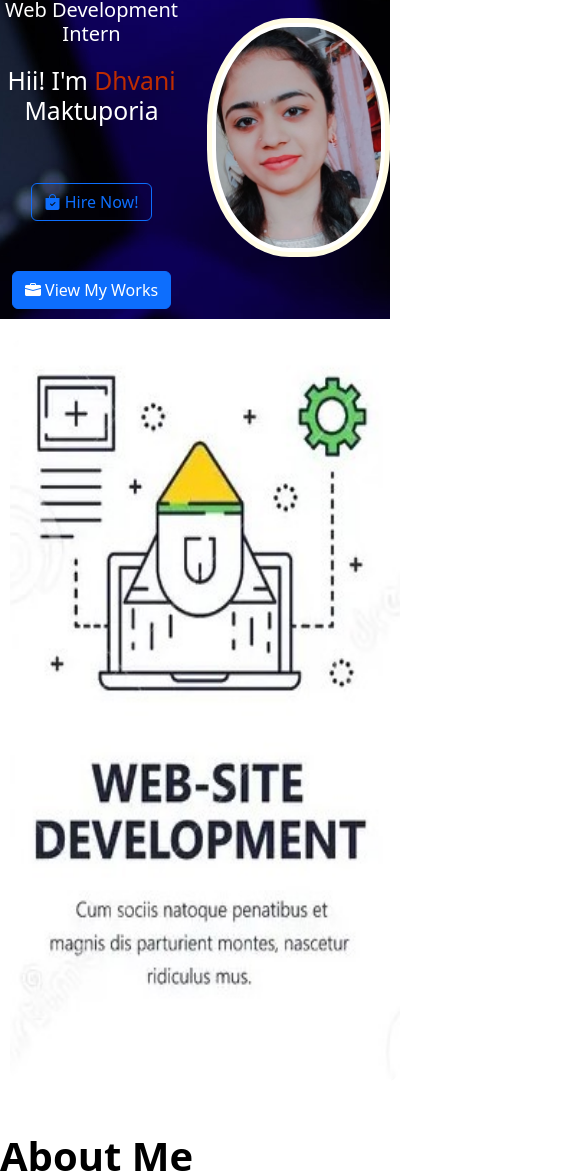
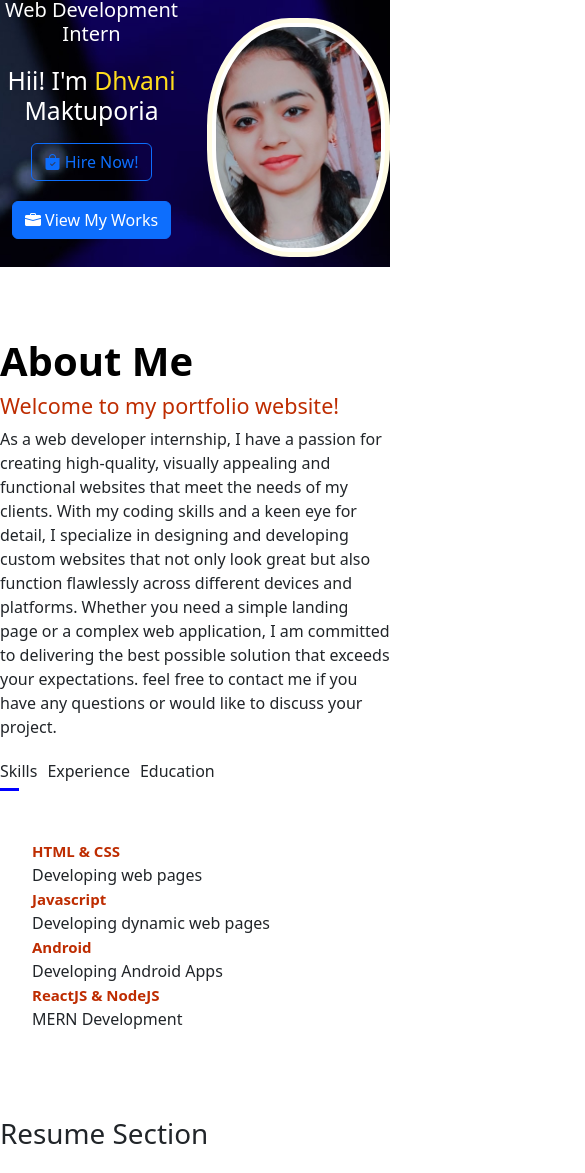
Before and after one commit to Dhvani365/Portfolio_Website, a plain HTML site: page index.html in a window 390 px wide. Shown: the part 129-1302 px from the top of the page, 585 px wide, since content can reach past the window. Drawn offline with nearby package versions, Linux system fonts and the light colour scheme.

Commit message:
Made Website Responsive

```diff
--- a/index.html
+++ b/index.html
@@ -44,8 +44,8 @@
           <div class="col" style="padding-top: 60px;">
             <h5>Web Development Intern</h5>
             <h2>Hii! I'm <span>Dhvani</span> Maktuporia</h2>
-            <a href="#contact"><button class="btn btn-outline-primary" style="margin-top: 50px;" type="submit"><i class="bi bi-bag-check-fill"></i> Hire Now! </button></a>
-            <a href="#portfolio"><button class="btn btn-primary" style="margin-top: 50px;" type="submit"><i class="bi bi-briefcase-fill"></i></i> View My Works </button></a>
+            <a href="#contact"><button class="btn btn-outline-primary bannerbtn" style="" type="submit"><i class="bi bi-bag-check-fill"></i> Hire Now! </button></a>
+            <a href="#portfolio"><button class="btn btn-primary bannerbtn" style="" type="submit"><i class="bi bi-briefcase-fill"></i></i> View My Works </button></a>
         </div>
           <div class="col">
             <img src="Img1.jpg" class="img-thumbnail img-style" alt="">
@@ -101,7 +101,7 @@
 
       <div class="containe2" id="resumesec" style="margin-top: 20px;">
         <div class="row">
-            <h1 style="margin-left: 500px;">
+            <h1 class="resumeh1" style="">
                 Resume Section
             </h1>
             <div class="col">
@@ -173,7 +173,7 @@
                     <p><i class="bi bi-phone-vibrate-fill"></i>0123456789</p>
                     <div class="icons">
                         <a href="https://www.linkedin.com/in/dhvani-maktuporia-326565222/"><i class="bi bi-linkedin"></i></a>
-                        <a href="https://mail.google.com/dhvani365@gmail.com"><i class="bi bi-envelope-at-fill"></i></a>
+                        <a href="mailto:dhvani365@gmail.com"><i class="bi bi-envelope-at-fill"></i></a>
                         <a href="facebook.com"><i class="bi bi-facebook"></i></a>
                         <a href="web.whatsapp.com"><i class="bi bi-whatsapp"></i></a>
                     </div>
--- a/style.css
+++ b/style.css
@@ -1,10 +1,14 @@
     /* Banner Section */
 html{
     scroll-behavior: smooth;
+    overflow-x: hidden;
 }
 .banner-text{
     padding: 30px 0px;
     color: white;
+}
+.bannerbtn{
+    margin-top: 50px;
 }
 .img-style{
     width: 210px;
@@ -33,15 +37,17 @@ h2{
     margin-top: 20px;
 }
 span{
-    color: rgb(190, 44, 0);
+    color: rgb(255, 221, 29);
 }
 
 /* About section */
 .aboutimg{
-    width: 400px;
+    width: 500px;
+    align-self: center;
     border-radius: 15px;
-    padding-left: 0px;
-    margin-left: 10px;
+    /* padding-left: 20px;
+    margin-left: 20px; */
+    margin-top: 20px;
     height: 88vh;
 }
 #about{
@@ -109,6 +115,9 @@ h4{
 }
 
 /* resume section */
+.resumeh1{
+    margin-left: 500px;
+}
 .cvbtn{
     align-self: center;
     margin-left: 100px;
@@ -206,6 +215,7 @@ h4{
     display: inline-block;
     text-decoration: none;
     transition: transform 1.5s;
+    padding: 3px;
 }
 .icons a:hover{
     color: green;
@@ -236,12 +246,18 @@ h4{
         margin:0px;
         z-index: 2;
     } */
-    .btn{
+    html{
+        overflow-x: hidden;
+    }
+    /* .btn{
         margin: 0;
         display: inline-block;
-    }
+    } */
     .banner-text{
         padding: 10px 0px;
+    }
+    .bannerbtn{
+        margin: 10px 0px;
     }
     .img-style{
         width: 100%;
@@ -256,7 +272,7 @@ h4{
         flex-basis: 100%;
     }
     .aboutimg{
-        width:100%;
+        display: none;
     }
     .tab-links{
         font-size: 16px;
@@ -270,9 +286,17 @@ h4{
         margin: 0;
     }
    .h4{
-    margin-left: -150px;
-    margin-top: 500px
+    margin-left: -200px;
+    margin-top: 300px
    }
+   .resumeh1{
+        margin-left: 0px;
+    }
+    .projects{
+        width: 100%;
+        margin-left: 0;
+        padding-left: 0;
+    }
     .cvbtn{
         margin-left:-150px;
     }
```
Also changed, not shown: Img2.jpg (added).
